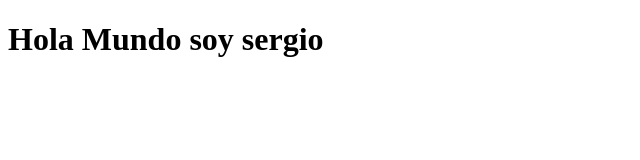
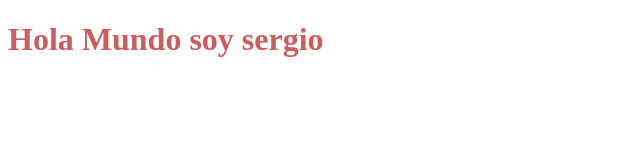
Before and after one commit to sergioleoayala/proyectoayala, a plain HTML site: page index.html in a window 1280 px wide. Shown: the whole page, without its empty margins (0-640 px from the left). Drawn offline with Linux system fonts and the light colour scheme.

Commit message:
color rojo etiqueta H1

```diff
--- a/index.html
+++ b/index.html
@@ -1,6 +1,7 @@
 <!DOCTYPE html>
 <html>
 <head>
+	<link rel="stylesheet" type="text/css" href="./miestilo.css">
 	<meta charset="utf-8">
 	<meta name="viewport" content="width=device-width, initial-scale=1">
 	<title>Hola mundo</title>
--- /dev/null
+++ b/miestilo.css
@@ -0,0 +1,3 @@
+h1 {
+	color:  indianred;
+}
```
